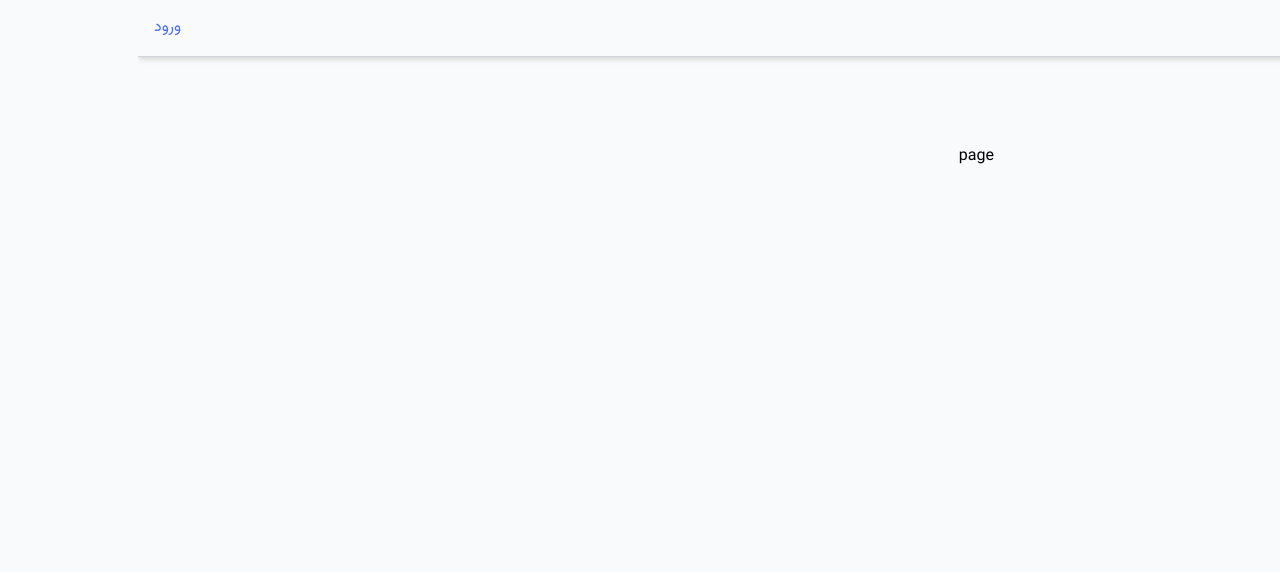
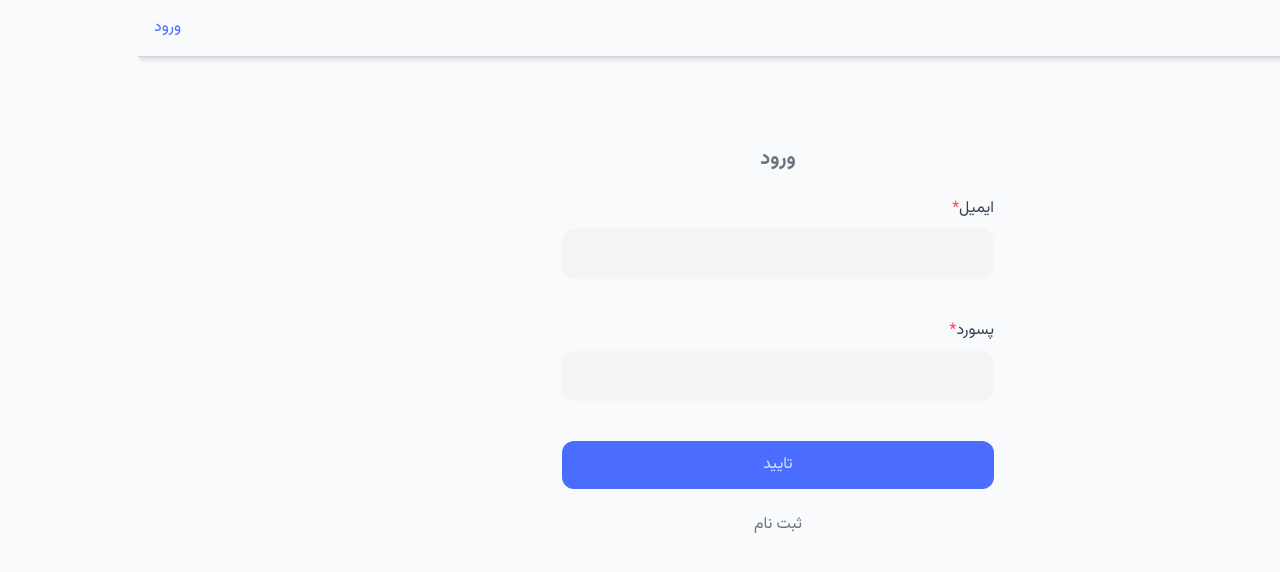
Before and after one commit to reza-sdo/Blog-FrontEnd, a Next.js app: page /signin in a window 1280 px wide. Shown: the top 572 px of the page. Built offline with nearby package versions, Linux system fonts and the light colour scheme; no server answers.

Commit message:
feat: add SigninPage

```diff
--- a/src/app/(auth)/signin/page.jsx
+++ b/src/app/(auth)/signin/page.jsx
@@ -1,9 +1,80 @@
-import React from 'react'
+'use client';
+import { signinApi } from '@/services/authService';
+import Button from '@/ui/Button';
+import RHFTextField from '@/ui/RHFTextField';
+import { yupResolver } from '@hookform/resolvers/yup';
+import Link from 'next/link';
+import React from 'react';
+import { useForm } from 'react-hook-form';
+import toast from 'react-hot-toast';
+import * as yup from 'yup';
+const formSchema = yup
+  .object({
+    email: yup
+      .string()
+      .email('ایمیل وارد شده صحیح نیست')
+      .required('این فیلد اجباری است'),
+    password: yup
+      .string()
+      .min(8, 'پسورد حداقل 8 رقم باید باشد')
+      .required('این فیلد اجباری است'),
+  })
+  .required('فرم الزامی است');
 
 const SigninPage = () => {
+  const {
+    register,
+    handleSubmit,
+    formState: { errors, isLoading },
+  } = useForm({ resolver: yupResolver(formSchema), mode: 'onTouched' });
+  //=========== Handler ===========
+  const submitHandler = async (data) => {
+    try {
+      console.log(data);
+      const { user, message } = await signinApi({
+        email: data.email,
+        password: data.password,
+      });
+      console.log(user, message);
+      toast.success(message);
+    } catch (error) {
+      console.log(error);
+      toast.error(error?.response?.data?.message);
+    }
+  };
   return (
-    <div>page</div>
-  )
-}
+    <div>
+      <h1 className="text-xl font-bold text-secondary-500 text-center mb-6">
+        ورود
+      </h1>
+      <form onSubmit={handleSubmit(submitHandler)} className="space-y-10">
+        <RHFTextField
+          name="email"
+          register={register}
+          label="ایمیل"
+          dir="ltr"
+          isRequired
+          type="email"
+          errors={errors}
+        />
+        <RHFTextField
+          name="password"
+          register={register}
+          label="پسورد"
+          dir="ltr"
+          isRequired
+          type="password"
+          errors={errors}
+        />
+        <Button variant="primary" type="submit" className="w-full">
+          تایید
+        </Button>
+      </form>
+      <Link className="text-secondary-500 mt-6 text-center" href="/signup">
+        ثبت نام
+      </Link>
+    </div>
+  );
+};
 
-export default SigninPage
+export default SigninPage;
--- a/src/services/authService.js
+++ b/src/services/authService.js
@@ -3,3 +3,7 @@ const { default: http } = require('./httpService');
 export async function signupApi(data) {
   return http.post('/user/signup', data).then(({ data }) => data.data);
 }
+
+export async function signinApi(data) {
+  return http.post('/user/signin', data).then(({ data }) => data.data);
+}
```
